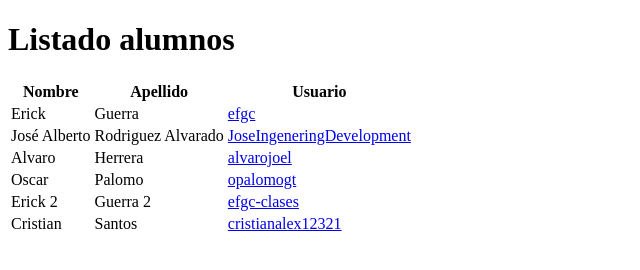
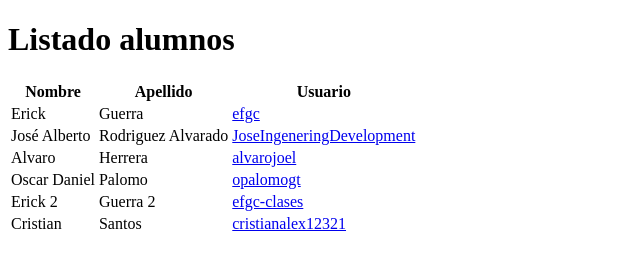
Before and after one commit to efgc/sesion21, a plain HTML site: page index.html in a window 1280 px wide. Shown: the full height of the page, 0-640 px from the left. Drawn offline with Linux system fonts and the light colour scheme.

Commit message:
Update index.html

```diff
--- a/index.html
+++ b/index.html
@@ -38,7 +38,7 @@
             </tr>
 
 <tr>
-                <td>Oscar</td>
+                <td>Oscar Daniel</td>
                 <td>Palomo</td>
                 <td><a href="https://github.com/opalomogt" target="_blank">opalomogt</a></td>
                 </tr>
```
